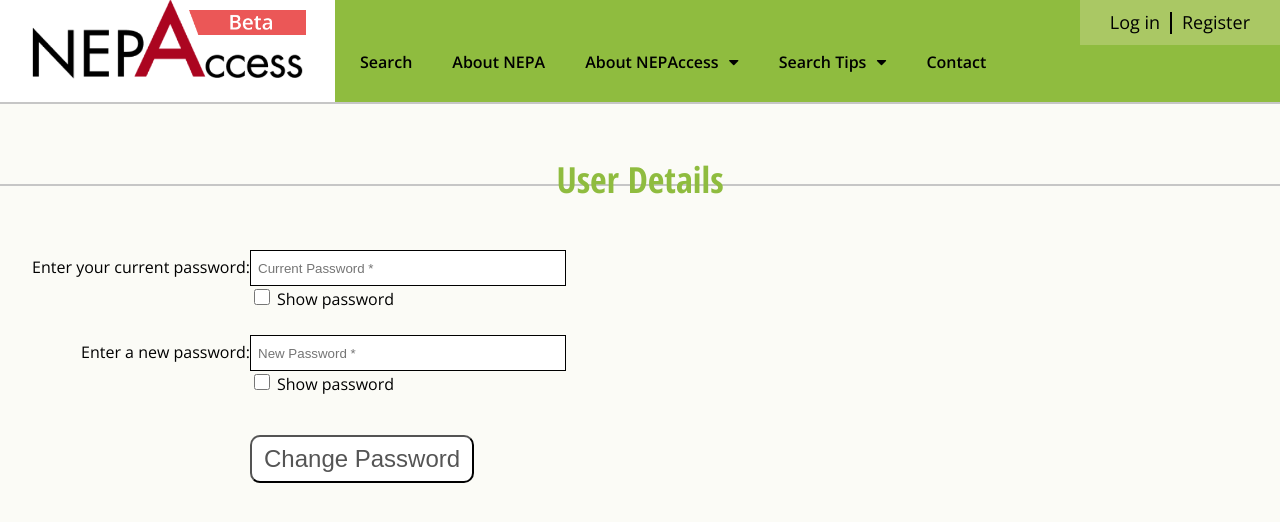
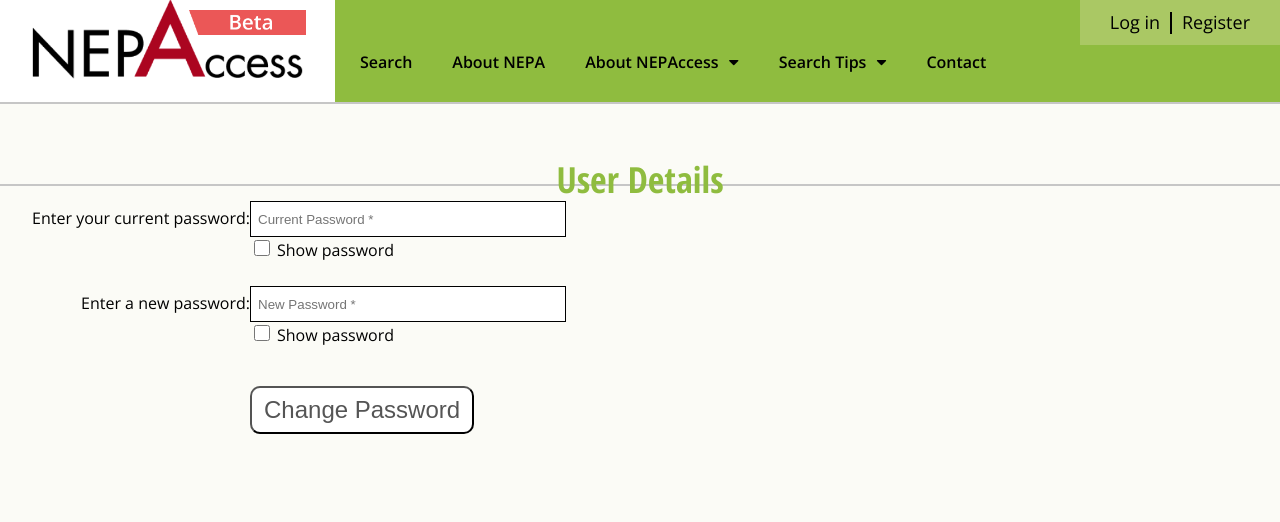
Before and after one commit to GeorgeMSchaffer/nepaccessFront, a React (Create React App) app: page /profile in a window 1280 px wide. Shown: the top 522 px of the page. Built offline with nearby package versions, Linux system fonts and the light colour scheme; no server answers.

Commit message:
Touchups

```diff
--- a/src/User/Register.js
+++ b/src/User/Register.js
@@ -463,7 +463,7 @@ class Register extends React.Component {
                             </div>
                             <div className="register-form-group">
                                 <span className="leading-text">
-                                    Your job title
+                                    Your job title:
                                 </span>
                                 <input type="text" maxLength="1000" className="form-control" id="jobTitle" name="jobTitle" placeholder="" />
                             </div>
--- a/src/User/login.css
+++ b/src/User/login.css
@@ -22,7 +22,7 @@ span.highlight {
 }
 .form-content
 {
-    padding: 5%;
+    padding: 15px;
     padding-left: 0px;
     margin-bottom: 2%;
 }
```
